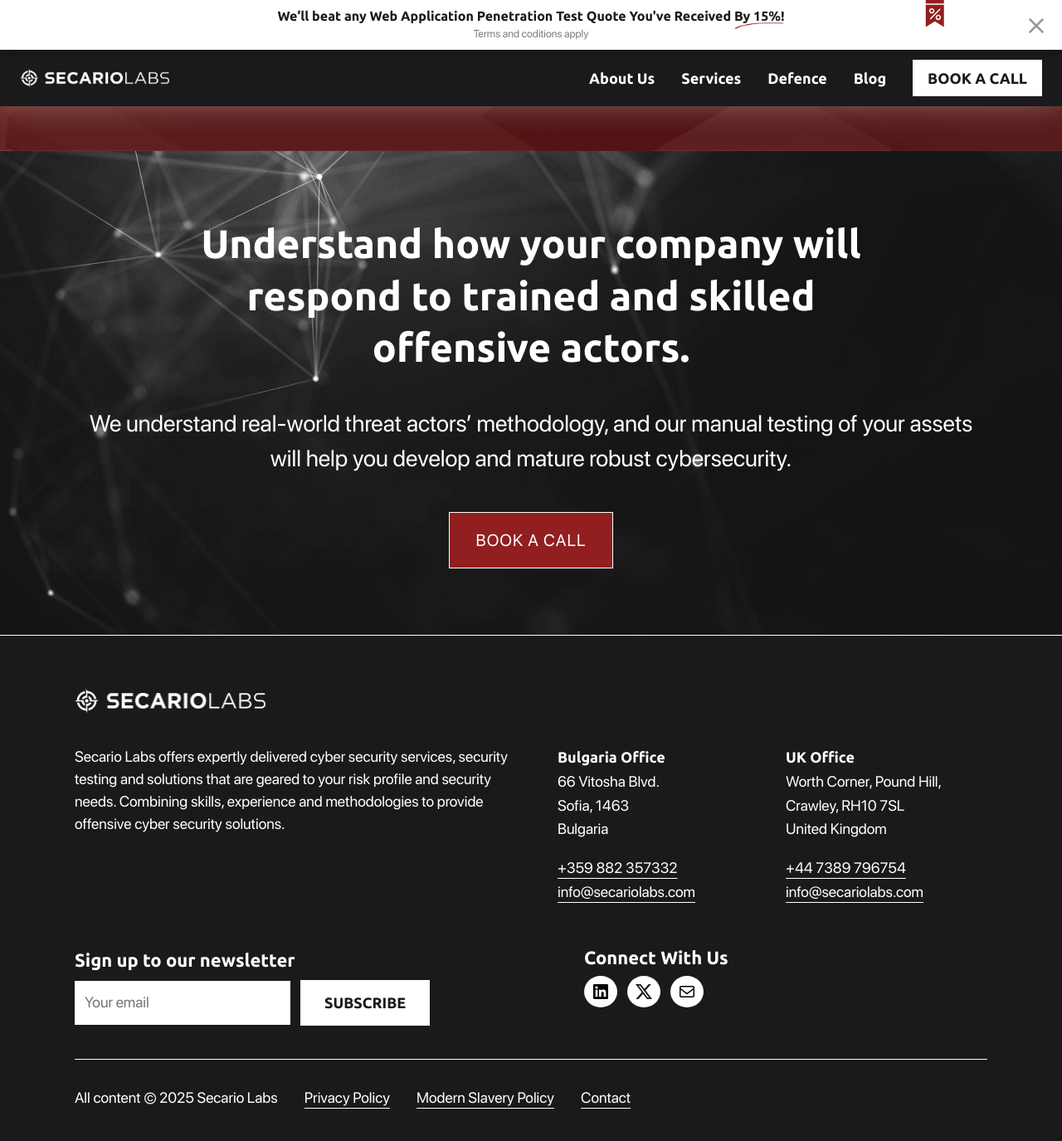
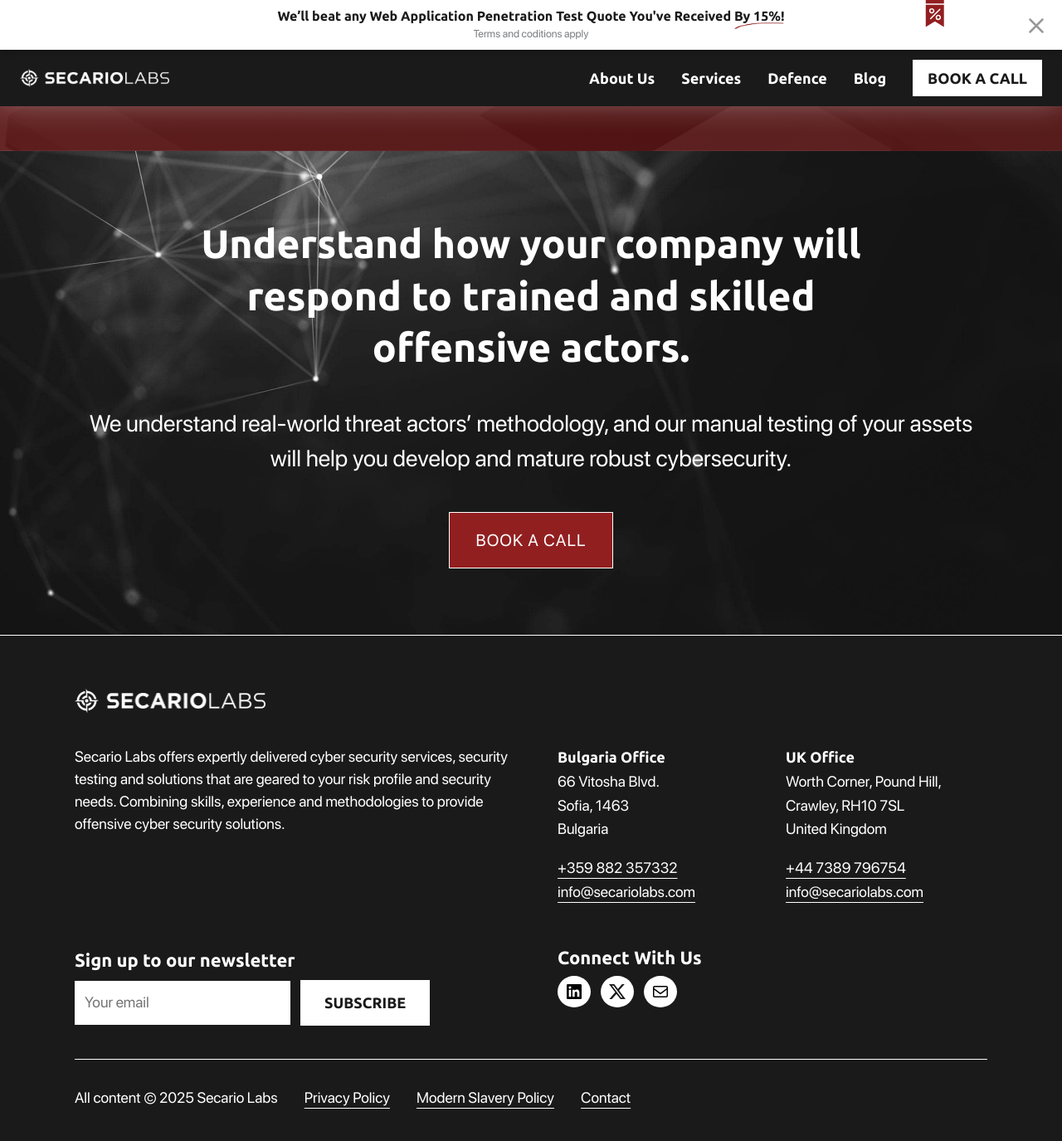
Before and after one commit to secariolabs/secariolabs.github.io, a Jekyll site: the page built from pages/home.md, in a window 1280 px wide and 1400 px high, scrolled down 4179 px. Shown: the top 1375 px of the window at 83% size. Built offline with Jekyll 4.4.1, drawn with Linux system fonts in a browser that asks for light colours; comment, search, counter and statistics services are not loaded.

Commit message:
Fixed footer alignment

```diff
--- a/_sass/footer.scss
+++ b/_sass/footer.scss
@@ -26,12 +26,15 @@
     &--2 {
       grid-template-columns: 50% 1fr;
 
+      gap: 2rem;
+
       @include breakpoint(medium) {
         grid-template-columns: 300px 1fr;
       }
 
       @include breakpoint(small) {
         grid-template-columns: repeat(1, minmax(0, 1fr));
+        gap: 1rem;
       }
     }
 
```
